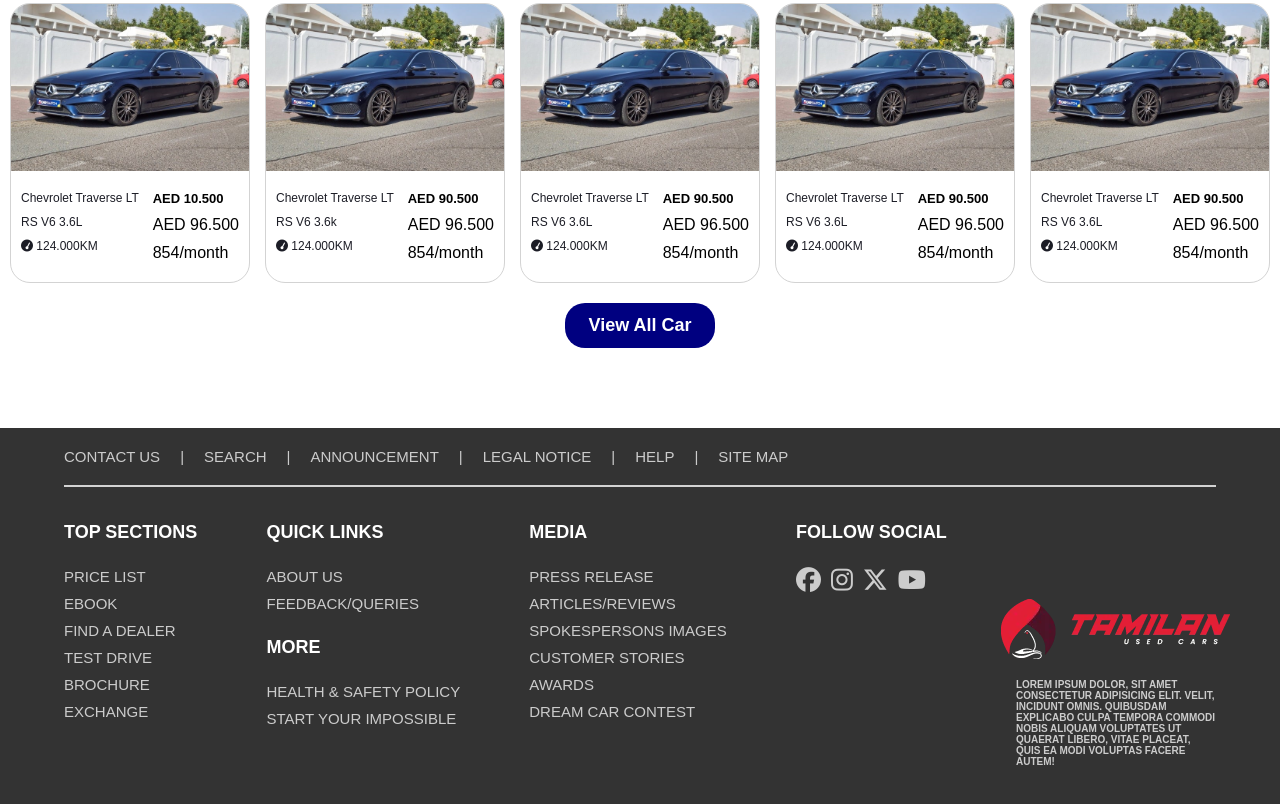
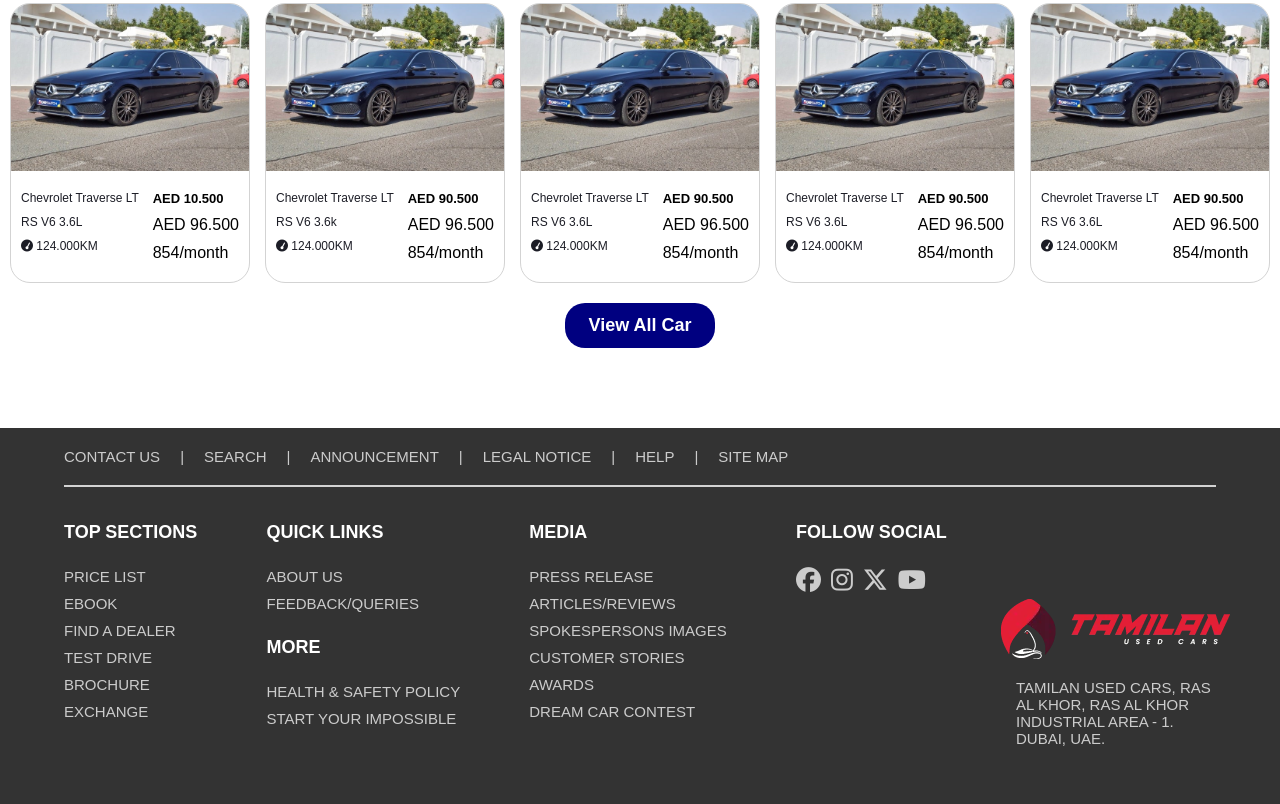
Before and after one commit to BalaMuruganGM/myfrontend, a plain HTML site: page HomeView.html in a window 1280 px wide. Shown: the part 2527-3331 px from the top of the page. Drawn offline with Linux system fonts and the light colour scheme.

Commit message:
newchange

```diff
--- a/HomeView.css
+++ b/HomeView.css
@@ -970,8 +970,7 @@
 
     .footerLogos{
         display: flex;
-        font-size: 10px;
-        font-weight: 600;
+        font-size: 15px;
     }
 
 
--- a/HomeView.html
+++ b/HomeView.html
@@ -582,9 +582,7 @@
                             <!-- <h1 class="footerTextHead">AutoDrive</h1> -->
                             <img src="./images/logo.webp" />
                             <div class="footerLogos">
-                                <p>Lorem ipsum dolor, sit amet consectetur adipisicing elit. Velit, incidunt omnis.
-                                    Quibusdam explicabo culpa tempora commodi nobis aliquam voluptates ut quaerat libero,
-                                    vitae placeat, quis ea modi voluptas facere autem!</p>
+                            <p>Tamilan Used Cars, Ras Al Khor, Ras Al Khor Industrial Area - 1. Dubai, UAE.</p>
                             </div>
                         </div>
                 </footer>
--- a/HomeView2.css
+++ b/HomeView2.css
@@ -958,8 +958,7 @@
 
     .footerLogos{
         display: flex;
-        font-size: 10px;
-        font-weight: 600;
+        font-size: 15px;
     }
 
 
--- a/Lisiting.css
+++ b/Lisiting.css
@@ -245,7 +245,7 @@
 .listHead p{
     width: 100%;
     /* height: 120px;    */
-    /* background-color: red; */
+    background-color: red;
     font-size: 18px;
     line-height: 26px;
 }
@@ -1123,7 +1123,7 @@
         }
 
         .listHead{
-            min-height: 35vh;
+            height: 35vh;
         }
 
         .listScroll{
@@ -1301,7 +1301,7 @@
     }
 
     .listHead{
-        height:38vh;
+        height:30vh; /*Mobile view kka change pannirukken*/
     }
 
 
@@ -1331,7 +1331,7 @@
     }
 
     .listHead{
-        height:38vh;
+        height:28vh; /*Mobile viewkka change pannirukken*/
     }
 
 
@@ -1414,8 +1414,7 @@
 
     .footerLogos{
         display: flex;
-        font-size: 10px;
-        font-weight: 600;
+        font-size: 15px;
     }
 
 
--- a/about.css
+++ b/about.css
@@ -735,8 +735,7 @@
 
     .footerLogos{
         display: flex;
-        font-size: 10px;
-        font-weight: 600;
+        font-size: 15px;
     }
 
 
--- a/contact.css
+++ b/contact.css
@@ -490,8 +490,7 @@
 
 .footerLogos{
     display: flex;
-    font-size: 10px;
-    font-weight: 600;
+    font-size: 15px;
 }
 
 
--- a/style.css
+++ b/style.css
@@ -1186,8 +1186,7 @@
 
     .footerLogos{
         display: flex;
-        font-size: 10px;
-        font-weight: 600;
+        font-size: 15px;
     }
 
 
```
Also changed, not shown: HomeView2.html (+1 -3 lines), Listing.html (+1 -3 lines), about.html (+1 -3 lines), contact.html (+1 -3 lines), index.html (+1 -6 lines).
